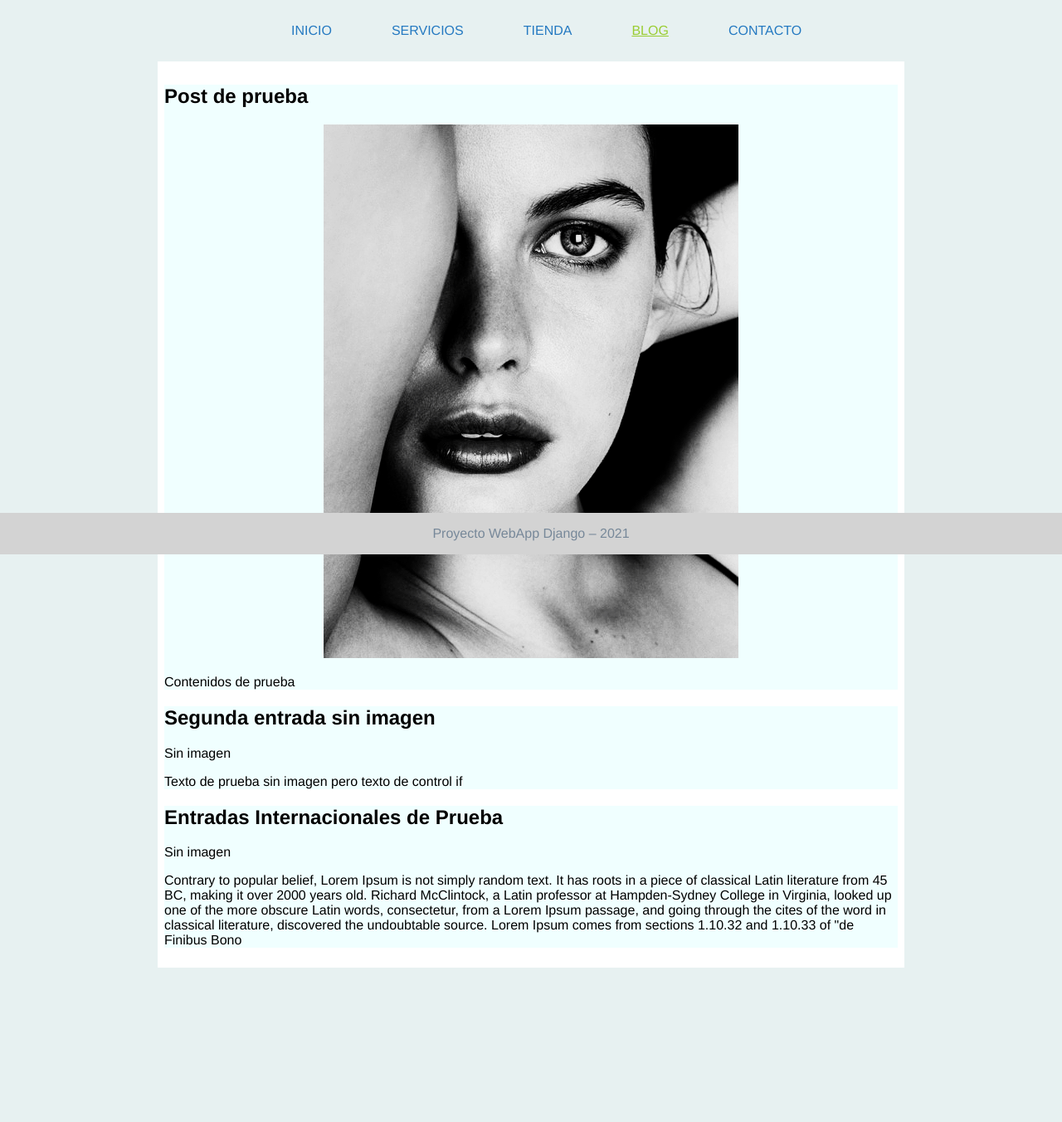
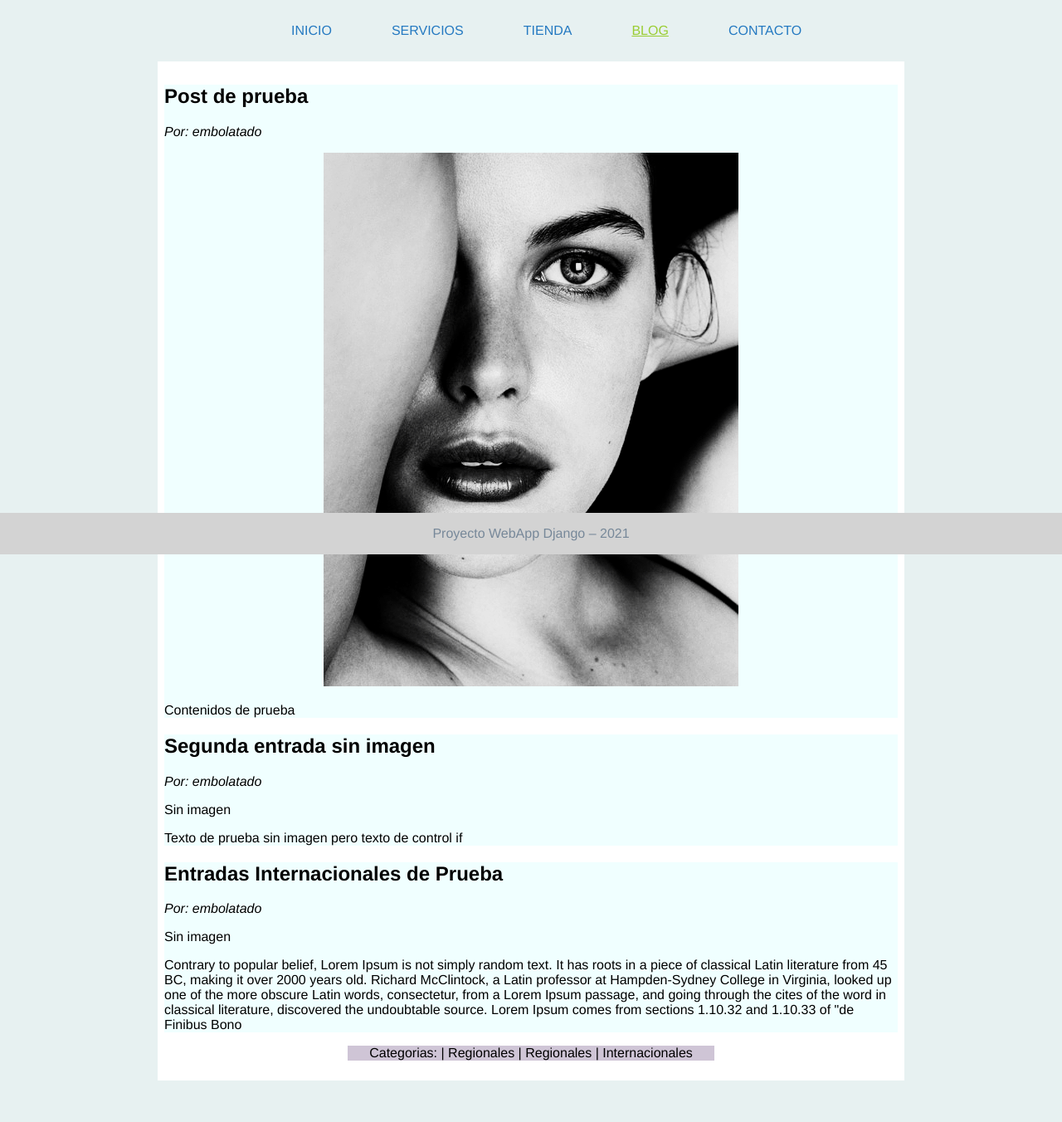
Before and after one commit to embolatado/proyectoWeb, a Django app: page /blog/ in a window 1280 px wide. Shown: the part 132-1484 px from the top of the page at 83% size. Before the commit the page ends 1298 px from the top, so only its background shows below. Run offline with Django 3.2, Linux system fonts and the light colour scheme; data comes from the database, SQL or seed files in the repository; both versions use the stored data as it was after the commit.

Commit message:
Vid.40 Nombre de categoría repeat y sin link

```diff
--- a/blog/plantillas/blogx/blog.html
+++ b/blog/plantillas/blogx/blog.html
@@ -7,9 +7,9 @@
 {% block content %}
 
 {% for i in post %}
-
 <div style="background-color: azure;">
     <h2>{{ i.titulo }}</h2>
+    <p><i>Por: {{i.autor }}</i></p>
 
     {% if i.imagen %}
         <div class="imagen-centrada">
@@ -20,7 +20,20 @@
     {% endif %}
     <p>{{ i.cuerpo }}</p>
 </div>
-
 {% endfor %}
 
+<section class="menu-categorias">
+
+    <p>Categorias:
+        {% for e in post %}
+
+        {% for var in e.categorias.all %}
+
+                | {{ var.nomcat }}
+
+        {% endfor %}
+
+    {% endfor %}</p>
+</section>
+
 {% endblock %}
--- a/webBlog/static/webBlog/css/estilos.css
+++ b/webBlog/static/webBlog/css/estilos.css
@@ -72,6 +72,14 @@ header {
     text-align: center;
 }
 
+.menu-categorias {
+    margin: 0 auto;
+    background-color: rgb(207, 197, 214);
+    width: 50%;
+    text-align: center;
+}
+
+
 
 footer {
     background-color: lightgrey;
```
Also changed, not shown: db.sqlite3.
